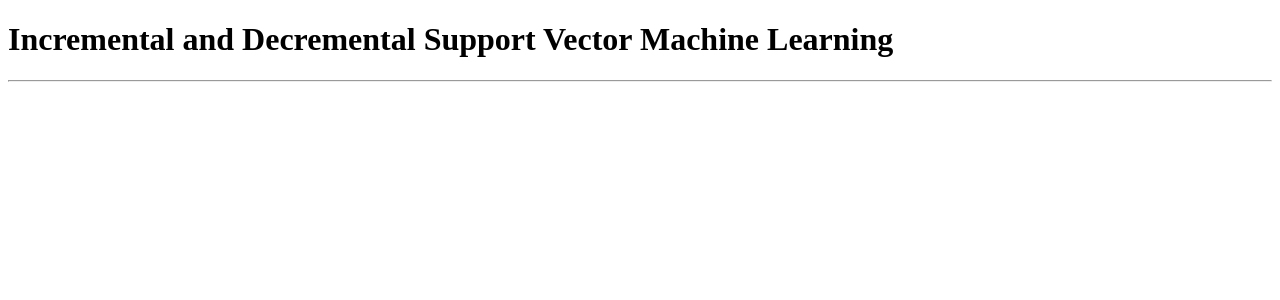
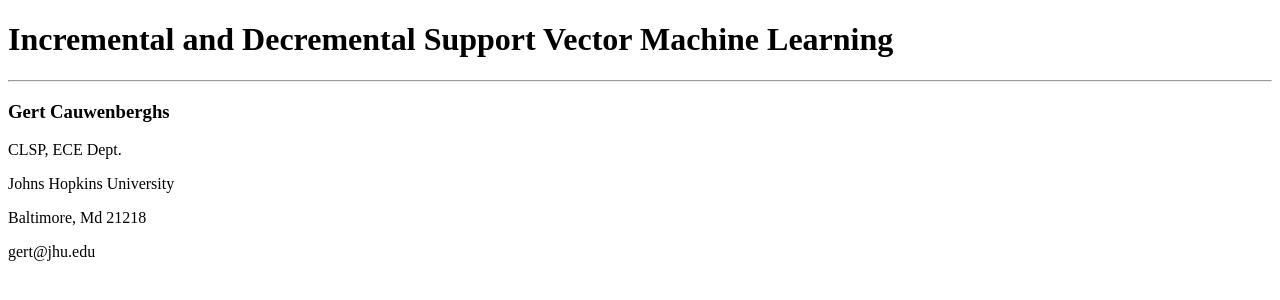
Before and after one commit to GabrieleMajocchi/Prova-24-03, a plain HTML site: page index.html in a window 1280 px wide. Drawn offline with Linux system fonts and the light colour scheme.

Commit message:
Added profile info

```diff
--- a/index.html
+++ b/index.html
@@ -13,6 +13,14 @@
             Incremental and Decremental Support Vector Machine Learning
         </h1>
         <hr>
+        <section>
+            <h3>Gert Cauwenberghs</h3>
+            <p>CLSP, ECE Dept.</p>
+            <p>Johns Hopkins University</p>
+            <p>Baltimore, Md 21218</p>
+            <p>gert@jhu.edu</p>
+        </section>
+        <br>
     </header>
 
     <main>
```
